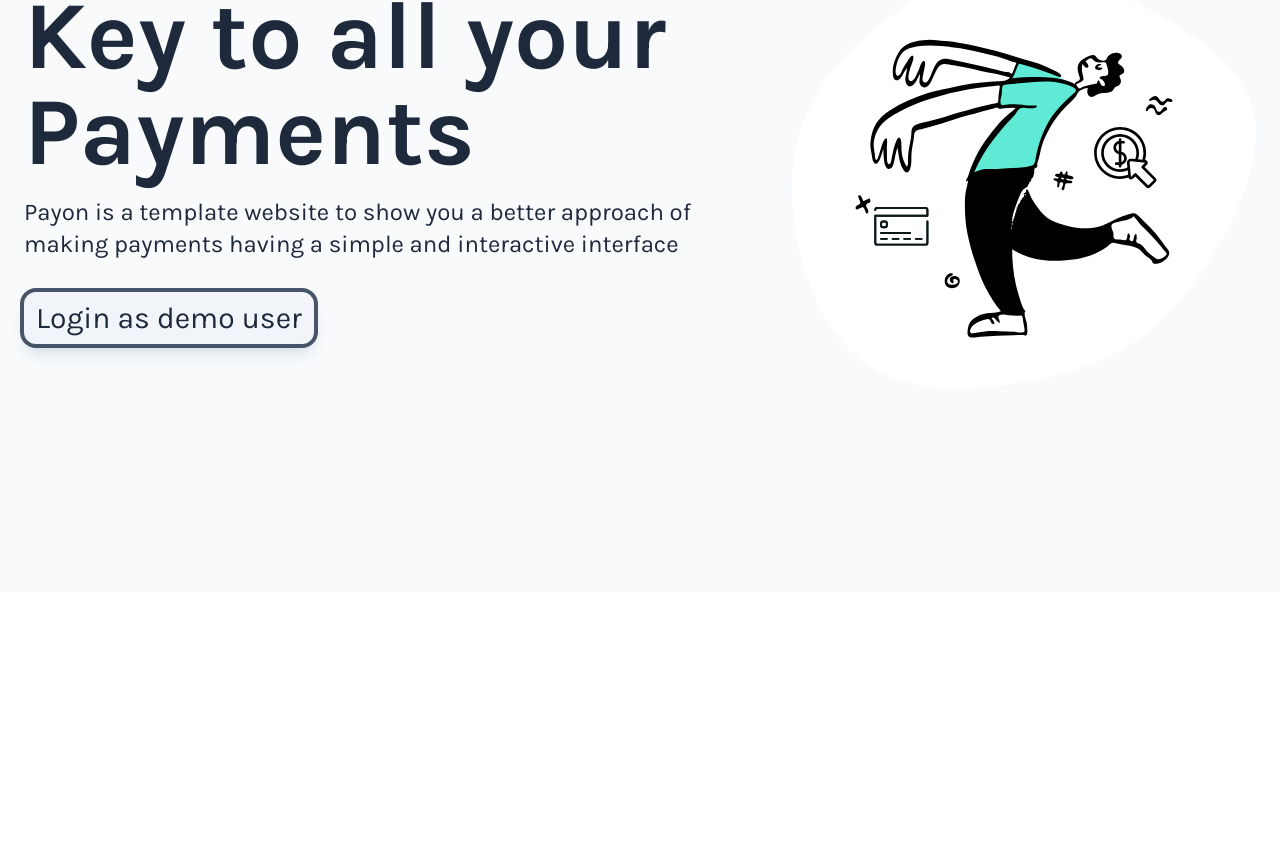
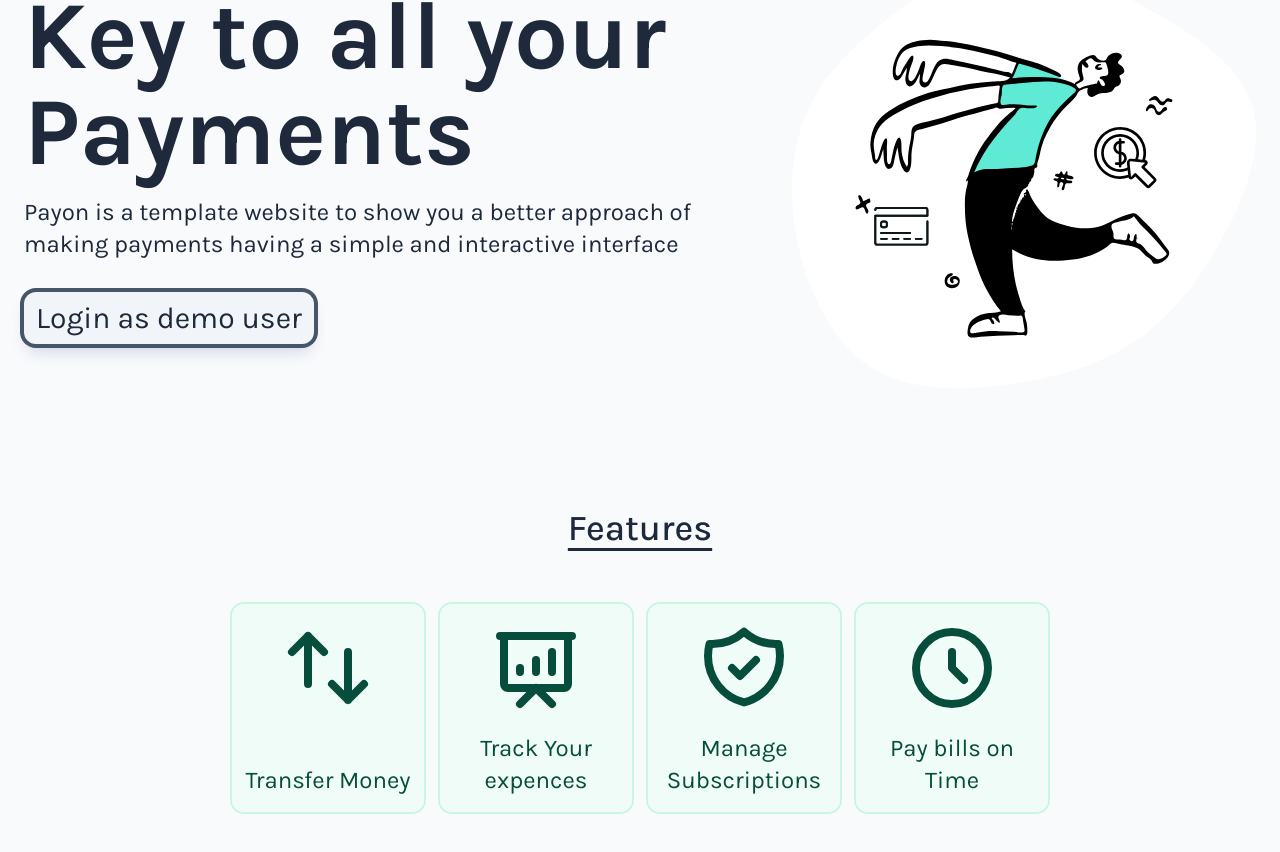
Before and after one commit to pushkarydv/payon-web, a React (Create React App) app: page / in a window 1280 px wide. Shown: the part 208-1060 px from the top of the page. Before the commit the page ends 800 px from the top, so only its background shows below. Built offline with nearby package versions, Linux system fonts and the light colour scheme.

Commit message:
added features

```diff
--- /dev/null
+++ b/src/components/HomeComponents/FeatureContainer.js
@@ -0,0 +1,9 @@
+import React from "react";
+
+export default function FeatureContainer({ children }) {
+  return (
+    <div className="transition-all w-[45%] sm:w-48 m-2  px-2 py-4 ring-2 rounded-xl text-emerald-900 bg-emerald-50/60 dark:bg-emerald-50  ring-emerald-200/60 dark:ring-emerald-200 flex flex-col items-center justify-between gap-4 cursor-pointer  md:hover:ring-emerald-300 active:ring-emerald-400">
+      {children}
+    </div>
+  );
+}
--- /dev/null
+++ b/src/components/HomeComponents/Features.js
@@ -0,0 +1,36 @@
+import {
+  ClockIcon,
+  PresentationChartBarIcon,
+  ShieldCheckIcon,
+  SwitchVerticalIcon,
+} from "@heroicons/react/outline";
+import React from "react";
+import FeatureContainer from "./FeatureContainer";
+
+export default function Features() {
+  return (
+    <>
+      <div className="mt-12 mb-4 text-2xl px-2 md:text-3xl lg:text-4xl font-medium text-center">
+        <span className="underline  underline-offset-8"> Features</span>
+      </div>{" "}
+      <div className="flex flex-row flex-wrap  justify-center my-12 ">
+        <FeatureContainer>
+          <SwitchVerticalIcon className="w-24" />
+          <div className="text-2xl text-center">Transfer Money</div>
+        </FeatureContainer>
+        <FeatureContainer>
+          <PresentationChartBarIcon className="w-24" />
+          <div className="text-2xl text-center">Track Your expences</div>
+        </FeatureContainer>
+        <FeatureContainer>
+          <ShieldCheckIcon className="w-24" />
+          <div className="text-2xl text-center">Manage Subscriptions</div>
+        </FeatureContainer>
+        <FeatureContainer>
+          <ClockIcon className="w-24" />
+          <div className="text-2xl text-center">Pay bills on Time</div>
+        </FeatureContainer>
+      </div>
+    </>
+  );
+}
--- a/src/pages/Home.js
+++ b/src/pages/Home.js
@@ -1,5 +1,6 @@
 import React from "react";
 import Header from "../components/global/Header/Header";
+import Features from "../components/HomeComponents/Features";
 import Hero from "../components/HomeComponents/Hero";
 export default function Home() {
   return (
@@ -7,6 +8,7 @@
       {" "}
       <Header />
       <Hero />
+      <Features />
     </>
   );
 }
```
